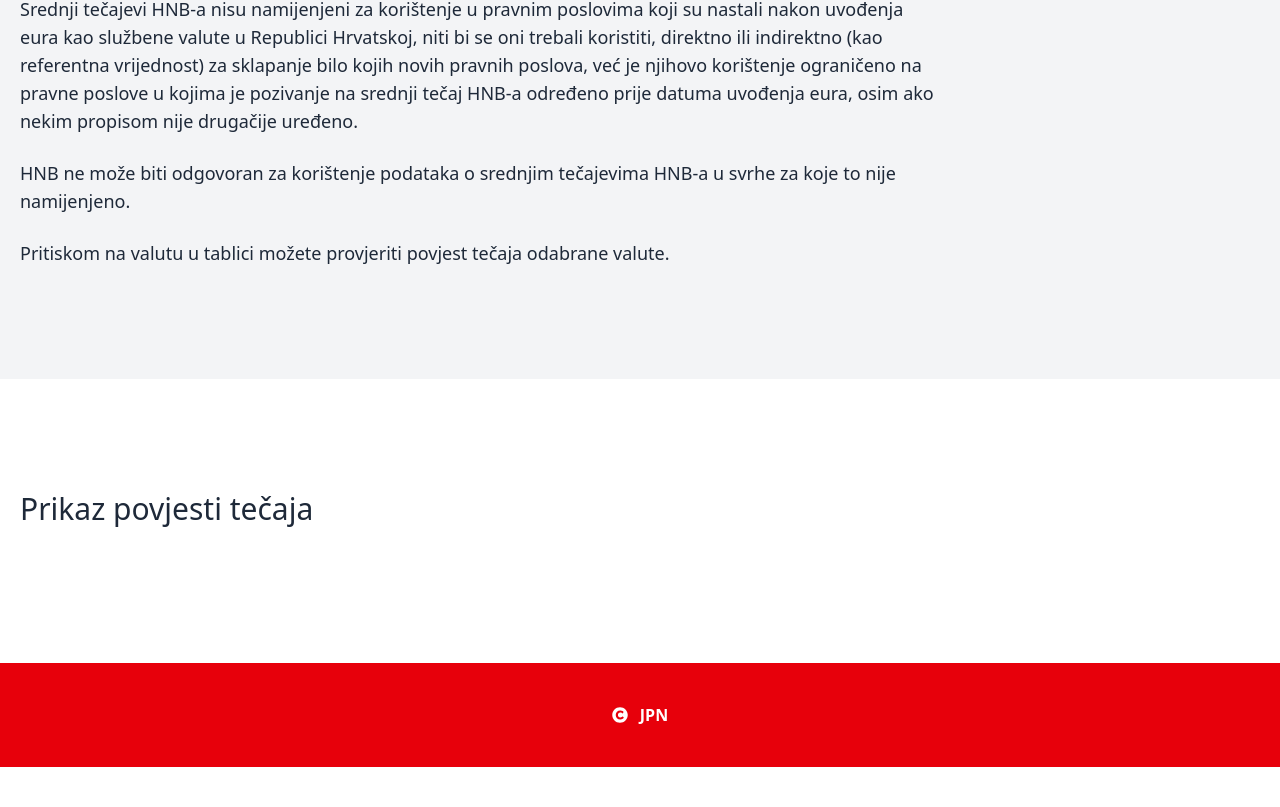
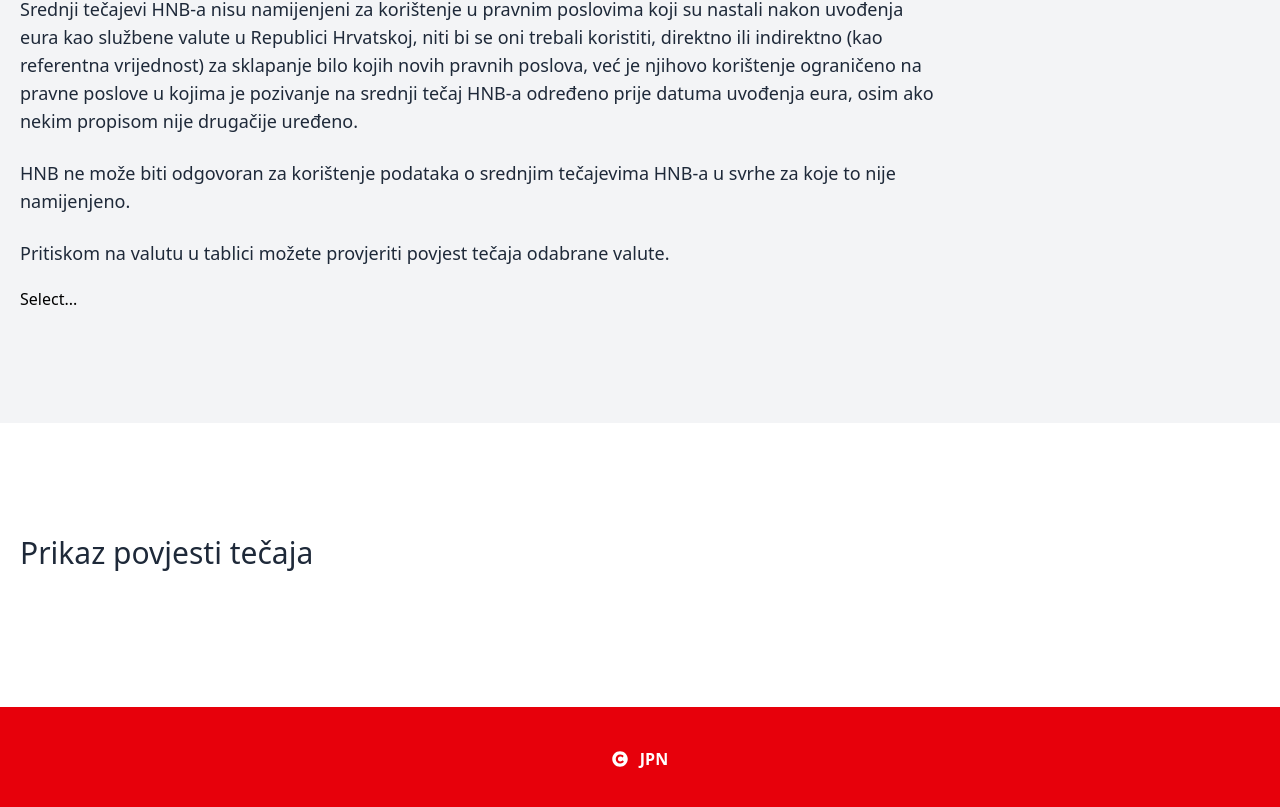
Before and after one commit to Zack1808/hnb_exchange_rate_lists, a React (Vite) app: page /povijest in a window 1280 px wide. Shown: the part 790-1597 px from the top of the page. Before the commit the page ends 1557 px from the top, so only its background shows below. Built offline with nearby package versions, Linux system fonts and the light colour scheme.

Commit message:
chore(select): scaffolding Select component and story/demo

```diff
--- /dev/null
+++ b/src/components/common/Select.tsx
@@ -0,0 +1,32 @@
+import React from "react";
+
+type Options<T = string> = { value: T; label: string; disabled?: boolean };
+
+interface SelectProps<T = string> {
+  options: Options<T>[];
+  value: T | null;
+  onChange?: (value: T) => void;
+  placeholder?: string;
+  disabled?: boolean;
+}
+
+const Select = <T,>({
+  options,
+  value,
+  onChange,
+  placeholder,
+  disabled,
+}: SelectProps) => {
+  return (
+    <div>
+      <button type="button">
+        {options.find((o) => o.value === value)?.label ??
+          placeholder ??
+          "Select..."}
+      </button>
+      {/* TODO: Build dropdown */}
+    </div>
+  );
+};
+
+export default Select;
--- a/src/pages/ExchangeHistory.tsx
+++ b/src/pages/ExchangeHistory.tsx
@@ -3,6 +3,7 @@ import React from "react";
 import Container from "../components/layout/Container";
 
 import List from "../components/common/List";
+import Select from "../components/common/Select";
 
 const NOTES = [
   `Svi tečajevi su iskazani za 1 EUR od uvođenja EUR <strong>(01.01.2023)</strong>.`,
@@ -31,6 +32,8 @@ const ExchangeHistory: React.FC = React.memo(() => {
 
         <List content={NOTES} listType="decimal" />
 
+        <Select options={[]} value="" />
+
         {/* TODO - build form with selection on what rate the user wants to see and which period */}
       </Container>
       <Container spacing="medium">
```
Also changed, not shown: 1 other file (tests, documents, lock files or other folders).
